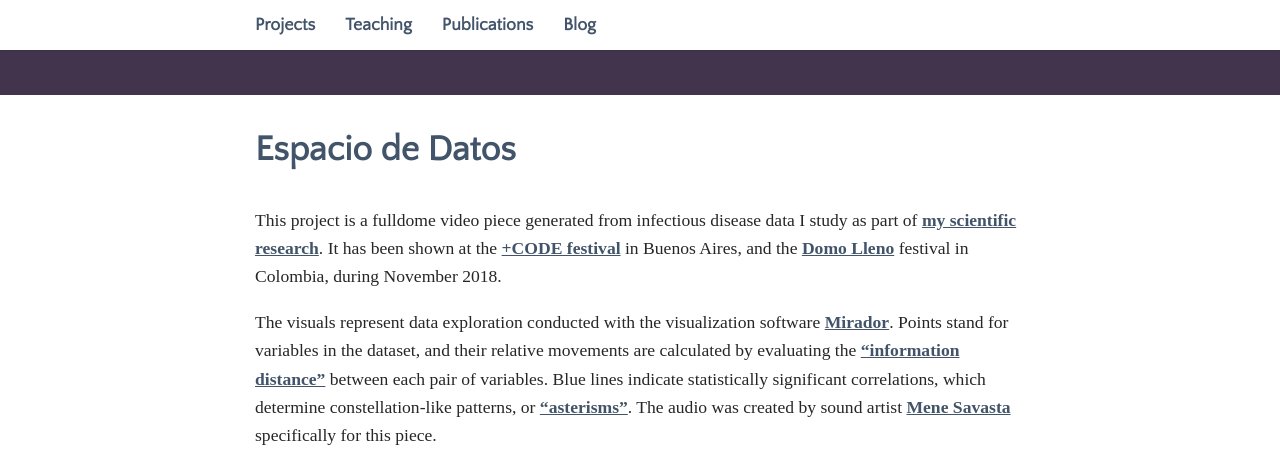
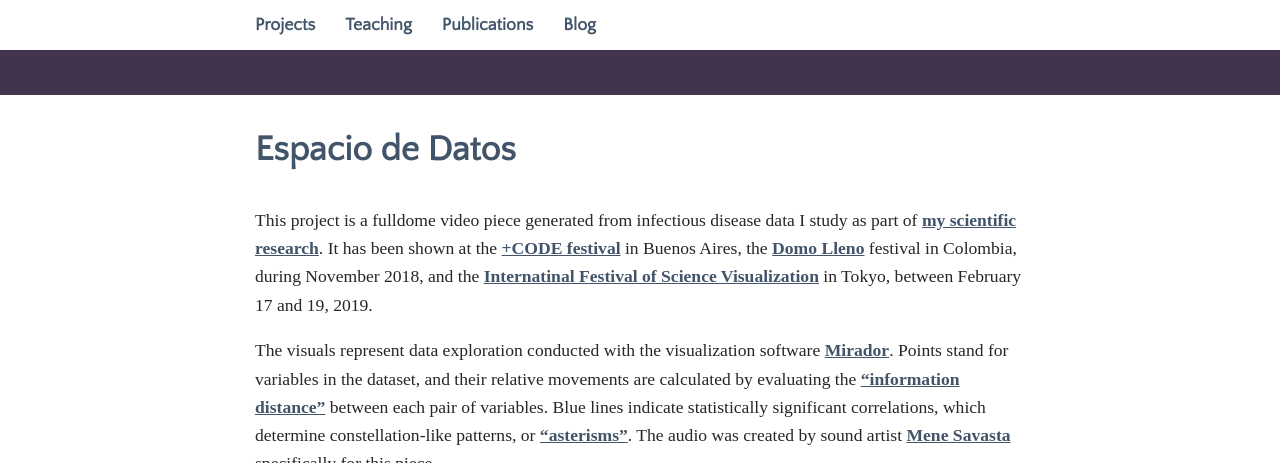
Before and after one commit to codeanticode/andrescolubri.net, a Jekyll site: the page built from collections/_projects/22_espacio.md, in a window 1280 px wide and 900 px high, cut to the strip 0-463 px from the top of the window. Built offline with Jekyll 4.4.1, drawn with Linux system fonts in a browser that asks for light colours; some web fonts are replaced.

Commit message:
added IFSV

```diff
--- a/collections/_projects/22_espacio.md
+++ b/collections/_projects/22_espacio.md
@@ -8,7 +8,7 @@ image_sliders:
   - espacio_de_datos
 ---
 
-This project is a fulldome video piece generated from infectious disease data I study as part of [my scientific research]({{ site.url }}/blog/2018/05/07/lassa_fever_in_nigeria_lessons_learnt.html){:target="_blank"}. It has been shown at the [+CODE festival](http://pluscode.cc/){:target="_blank"} in Buenos Aires, and the [Domo Lleno](http://domolleno.gov.co/){:target="_blank"} festival in Colombia, during November 2018.
+This project is a fulldome video piece generated from infectious disease data I study as part of [my scientific research]({{ site.url }}/blog/2018/05/07/lassa_fever_in_nigeria_lessons_learnt.html){:target="_blank"}. It has been shown at the [+CODE festival](http://pluscode.cc/){:target="_blank"} in Buenos Aires, the [Domo Lleno](http://domolleno.gov.co/){:target="_blank"} festival in Colombia, during November 2018, and the [Internatinal Festival of Science Visualization](https://www.ifsv.org/) in Tokyo, between February 17 and 19, 2019.
 
 
 The visuals represent data exploration conducted with the visualization software [Mirador](http://fathom.info/mirador){:target="_blank"}. Points stand for variables in the dataset, and their relative movements are calculated by evaluating the ["information distance"]({{ site.url }}projects/metric){:target="_blank"} between each pair of variables. Blue lines indicate statistically significant correlations, which determine constellation-like patterns, or ["asterisms"](https://en.wikipedia.org/wiki/Asterism_(astronomy)){:target="_blank"}. The audio was created by sound artist [Mene Savasta](http://menesavasta.com.ar/){:target="_blank"} specifically for this piece.
```
